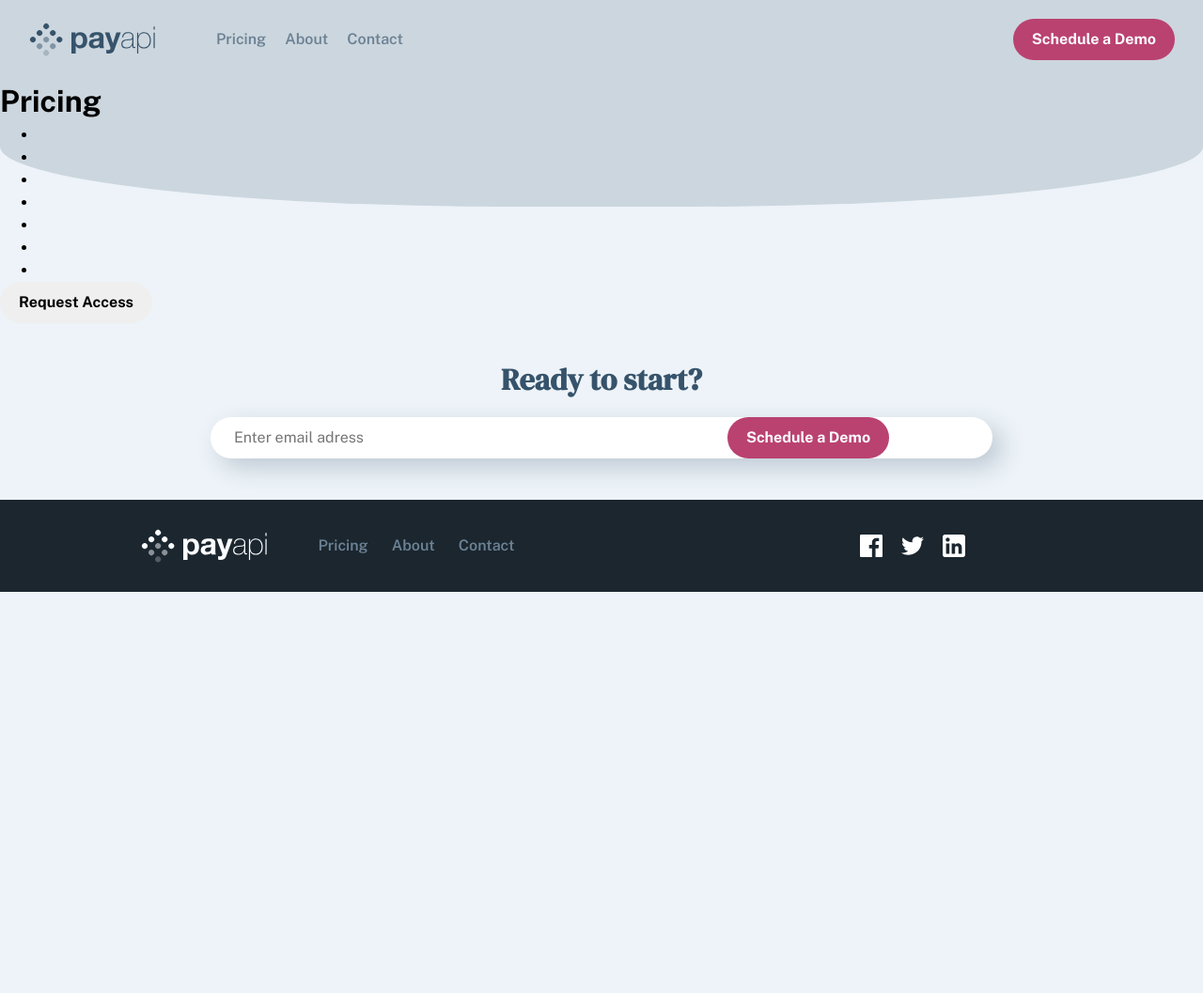
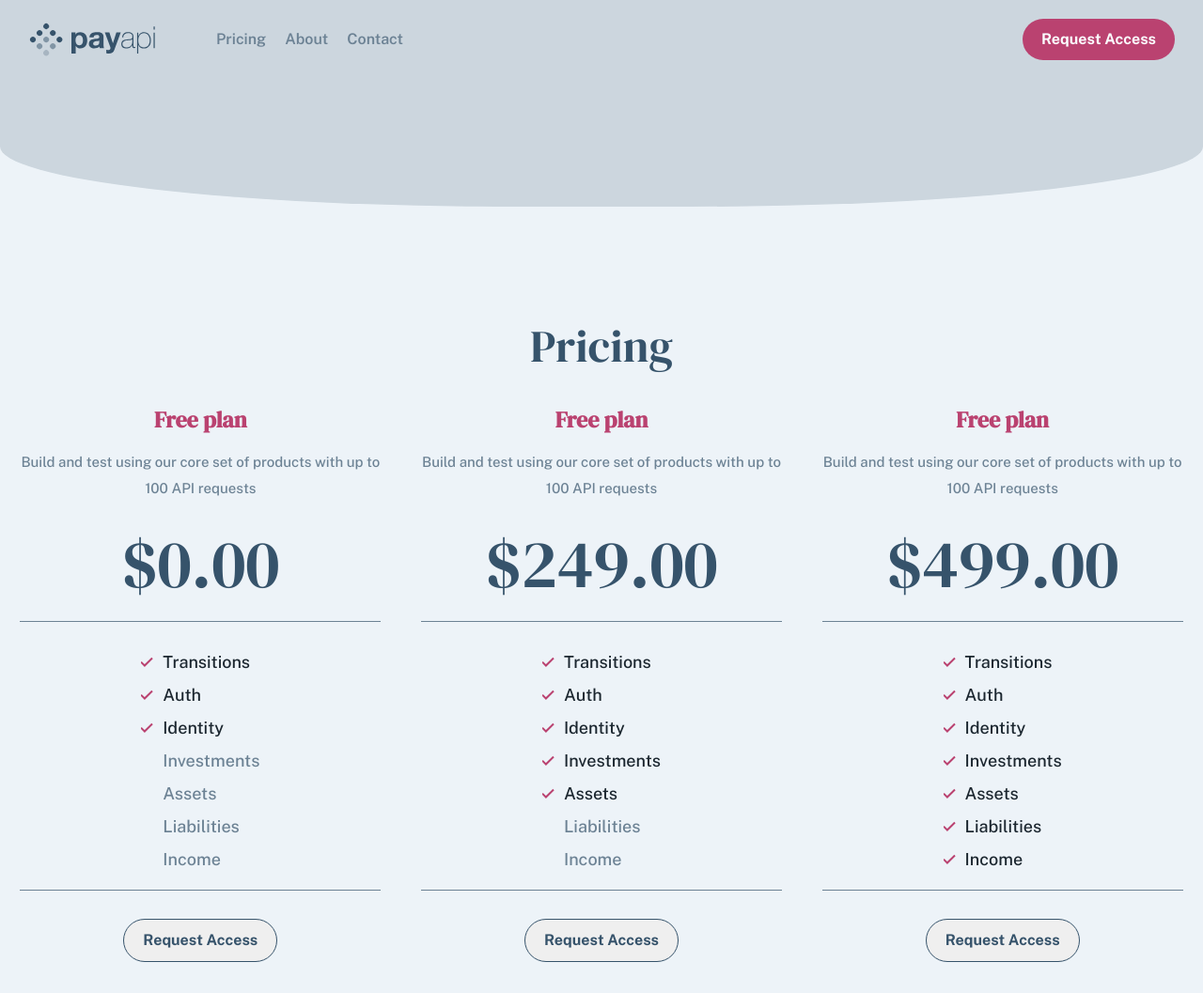
Before and after one commit to AAKKUS1/projet3-pay-api, a plain HTML site: page pages/pricing.html in a window 1280 px wide. Shown: the top 1057 px of the page at 94% size. Before the commit the page ends 800 px from the top, so only its background shows below. Drawn offline with nearby package versions, Linux system fonts and the light colour scheme; a web font is replaced by a local one.

Commit message:
feat(app)finish

```diff
--- a/css/main.css
+++ b/css/main.css
@@ -12,7 +12,7 @@
 
 	--color-secondary-San-Juan-Blue: #36536b;
 	--color-secondary-Light-San-Juan-Blue: #6c8294;
-	--color-secondary-Mirrage-Blue: #1b262f;
+		--color-secondary-Mirrage-Blue: #1b262f;
 	--color-secondary-Charm-Pink: #da6d97;
 
 	--typography-heading-h1-large: 72px;
@@ -22,7 +22,6 @@
 	--typography-heading-h2-regular: 48px;
 	--typography-heading-h2-regular-line: 56px;
 
-	--typography-heading-h2-large: 32px;
 
 	--typography-heading-h3-big: 32px;
 	--typography-heading-h3-big-line: 40px;
@@ -269,9 +268,8 @@ footer ul {
 	}
 	.demo{
 		display: grid;
-		grid-template-columns: 2fr 2fr;
+		grid-template-columns: 3fr 4fr;
 		gap: 25px;
-		padding-right: 10	0px;
 	}
 
 	.demo h2{
--- /dev/null
+++ b/css/pricing.css
@@ -0,0 +1,121 @@
+.p-title .h2-regular {
+	font-family: var(--font-family-DM);
+	font-weight: 400;
+    text-align: center;
+    margin-bottom: 35px;
+    width: fit-content;
+}
+.p-title{
+    display: flex;
+    justify-content: center;
+    width: 100%;
+    margin-top: 40%;
+}
+.plan .h4-regular {
+	font-family: var(--font-family-DM);
+	color: var(--color-primary-dark-pink);
+}
+.plan .body-text {
+	font-weight: 500;
+	color: var(--color-secondary-Light-San-Juan-Blue);
+    text-align: center;
+    width: 105%;
+}
+.h3-small{
+    color: var(	--color-secondary-Mirrage-Blue);
+}
+.options .h1-large {
+	font-weight: 400;
+    margin-top: 15px;
+}
+.options ul {
+	list-style-type: none;
+    padding: 30px 0px 20px 0px;
+    display: flex;
+    flex-direction: column;
+    align-items: left;
+    gap: 10px;
+    width: fit-content;
+    font-weight: 500;
+}
+li{
+    display: flex;
+    gap: 10px;
+}
+
+.options ul span {
+	color: var(--color-secondary-Light-San-Juan-Blue);
+    gap: 10px;
+    display: flex;
+    flex-direction: column;
+    display: flex;
+    flex-direction: column;
+    align-items: left;
+    width: 100%;
+    margin-left: 23px;
+}
+.options{
+    display: flex;
+    justify-content: center;
+    align-items: center;
+    flex-direction: column;
+}
+.plan{
+    display: flex;
+    justify-content: center;
+    align-items: center;
+    flex-direction: column;
+    gap: 15px;
+    border-bottom:solid 1px var(--color-secondary-Light-San-Juan-Blue);
+    padding-bottom: 25px ;
+    width: 90%;
+}
+.list{
+    width: 90%;
+    display: flex;
+    justify-content: center;
+    border-bottom: solid 1px var(--color-secondary-Light-San-Juan-Blue);
+margin-bottom: 30px;
+}
+.options button{
+    margin-bottom: 30px;
+}
+
+@media screen and (min-width:768px) {
+    .organizer{
+        display: grid;
+        grid-template-columns: 1fr 1fr 1fr;
+    }
+    .p-title{
+        margin-top: 20%;
+    }
+}
+@media screen and (min-width:1440px) {
+    .p-title{
+        display: flex;
+        justify-content: start;
+        margin-top: 10%;
+    }
+    .p-title .h2-regular{
+        width: 18%;
+        margin-top: 0%;
+    }
+    .options{
+        width: 70%;
+        justify-self: center;
+    }
+    .plan .body-text{
+        text-align: left;
+    }
+    .plan{
+        display: flex;
+        align-items: start;
+    }
+    .list{
+        display: flex;
+        justify-content: left;
+    }
+    .options {
+        align-items: start;
+    }
+}
--- a/pages/pricing.html
+++ b/pages/pricing.html
@@ -6,7 +6,7 @@
 		<link rel="stylesheet" href="../css/normalize.css" />
 		<link rel="stylesheet" href="../css/reset.css" />
 		<link rel="stylesheet" href="../css/main.css" />
-        <link rel="stylesheet" href="pricing.html">
+        <link rel="stylesheet" href="../css/pricing.css">
 		<link rel="stylesheet" href="../css/button.css" />
 		<link rel="stylesheet" href="../css/background.css" />
 
@@ -26,7 +26,7 @@
 				</section>
 				<section class="headerpart">
 					<a href="pages/contact.html">
-						<button class="btn-primary-light">Schedule a Demo</button>
+                        <a href="about.html"><button class="btn-primary-light">Request Access</button></a>
 					</a>
 					<img
 						class="burger-menu"
@@ -36,25 +36,72 @@
 				</section>
 			</nav>
                 <main>
-                        <div class="p-title"><h1>Pricing</h1></div>
-                        <section>
+                    <div class="p-title"><h1 class="h2-regular">Pricing</h1></div>
+
+                    <section class="organizer">
+                        <section class="options">
                             <div class="plan">
-                                <h1></h1>
-                                <p></p>
-                            </div>
-                            <h1></h1>
-                            <ul>
-                                <li></li>
-                                <li></li>
-                                <li></li>
-                                <li></li>
-                                <li></li>
-                                <li></li>
-                                <li></li>
+                                <h1 class="h4-regular">Free plan</h1>
+                                <p class="body-text">Build and test using our core set of products with up to 100 API requests </p>
+                            <h1 class="h1-large">$0.00</h1>
+                        </div>
+                        <div class="list">
+                            <ul class="h3-small">
+                                <li><img src="../assets/logos/Path 3.svg">Transitions</li>
+                                <li><img src="../assets/logos/Path 3.svg">Auth</li>
+                                <li><img src="../assets/logos/Path 3.svg">Identity</li>
+                                <span>
+                                <li>Investments</li>
+                                <li>Assets</li>
+                                <li>Liabilities</li>
+                                <li>Income</li>
+                                </span>
+                                </div>
                             </ul>
-                            <button>Request Access</button>
+                          <a href="about.html"><button class="btn-secondary-dark">Request Access</button></a>
+                        </section>
+                        <section class="options">
+                            <div class="plan">
+                                <h1 class="h4-regular">Free plan</h1>
+                                <p class="body-text">Build and test using our core set of products with up to 100 API requests </p>
+                            <h1 class="h1-large">$249.00</h1>
+                        </div>
+                        <div class="list">
+                            <ul class="h3-small">
+                                <li><img src="../assets/logos/Path 3.svg">Transitions</li>
+                                <li><img src="../assets/logos/Path 3.svg">Auth</li>
+                                <li><img src="../assets/logos/Path 3.svg">Identity</li>
+                                <li><img src="../assets/logos/Path 3.svg">Investments</li>
+                                <li><img src="../assets/logos/Path 3.svg">Assets</li>
+                                <span>
+                                <li>Liabilities</li>
+                                <li>Income</li>
+                                </span>
+                                </div>
+                            </ul>
+                            <a href="about.html"><button class="btn-secondary-dark">Request Access</button></a>
                         </section>
 
+                        <section class="options">
+                            <div class="plan">
+                                <h1 class="h4-regular">Free plan</h1>
+                                <p class="body-text">Build and test using our core set of products with up to 100 API requests </p>
+                            <h1 class="h1-large">$499.00</h1>
+                        </div>
+                        <div class="list">
+                            <ul class="h3-small">
+                                <li><img src="../assets/logos/Path 3.svg">Transitions</li>
+                                <li><img src="../assets/logos/Path 3.svg">Auth</li>
+                                <li><img src="../assets/logos/Path 3.svg">Identity</li>
+                                <li><img src="../assets/logos/Path 3.svg">Investments</li>
+                                <li><img src="../assets/logos/Path 3.svg">Assets</li>
+                                <li><img src="../assets/logos/Path 3.svg">Liabilities</li>
+                                <li><img src="../assets/logos/Path 3.svg">Income</li>
+                                </div>
+                            </ul>
+                          <a href="about.html"><button class="btn-secondary-dark">Request Access</button></a>
+                        </section>
+                    </section>
 
 
                     <section class="demo-alignments">
@@ -67,7 +114,7 @@
                                 </div>
                             </form>
                         </div>
-                    </section>
+                </section>
                 </main>
             <footer>
                 <div class="footer-first-part">
@@ -75,7 +122,7 @@
                         <img src="../assets/logos/black-version/logo-2.svg" alt="payapi-logo" />
                     </a>
                     <ul>
-                        <li><a href="pages/pricing.html">Pricing</a></li>
+                        <li><a href="./pricing.html">Pricing</a></li>
                         <li><a href="pages/about.html">About</a></li>
                         <li><a href="pages/contact.html">Contact</a></li>
                     </ul>
```
Also changed, not shown: assets/logos/Path 3.svg (added).
